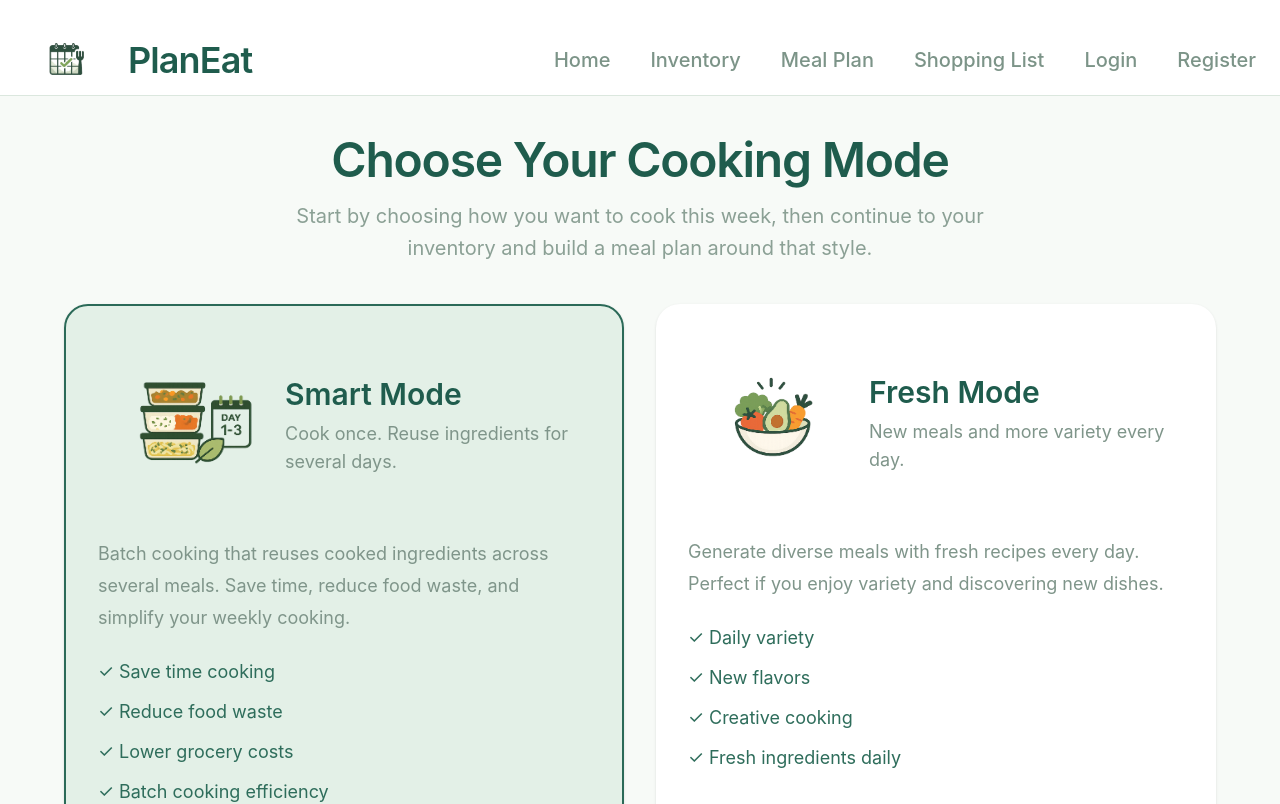
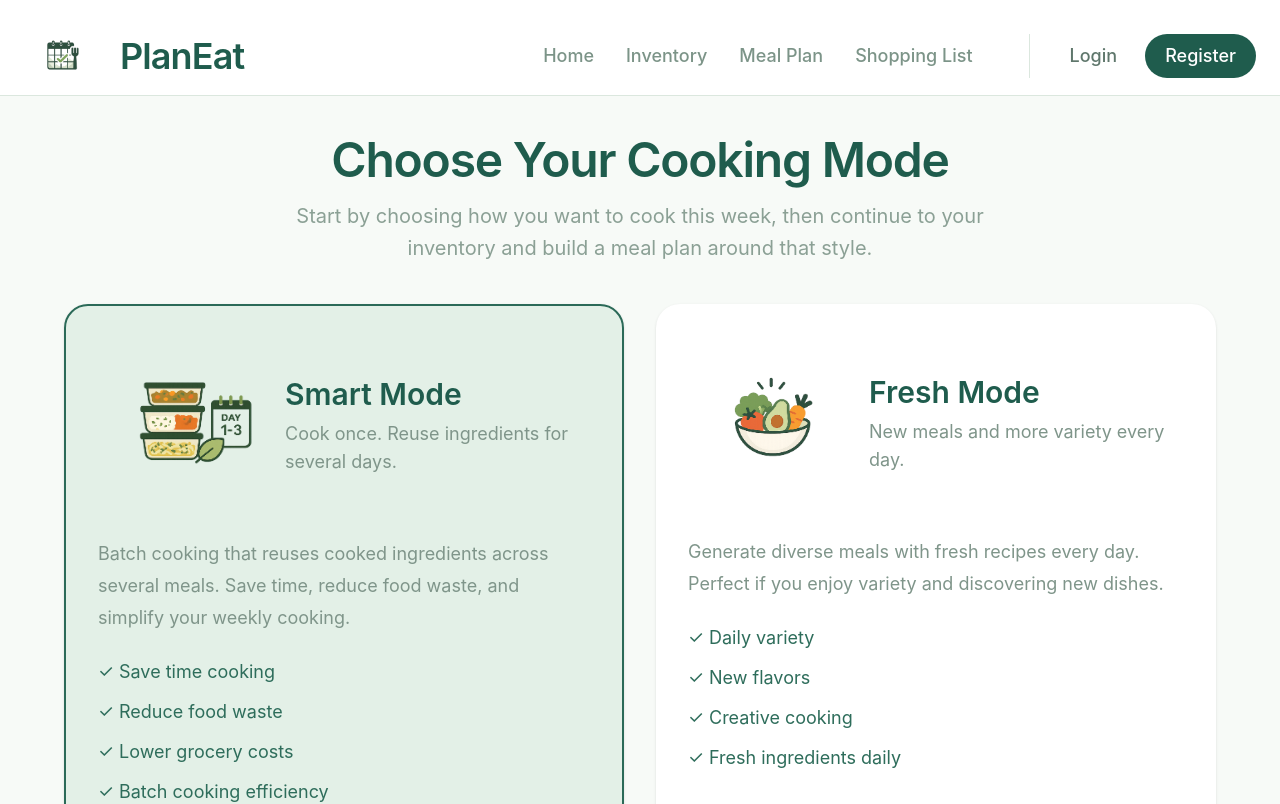
Before and after one commit to TatevikTadevosyan86/PlanEat, a React app in the folder frontend/: page / in a window 1280 px wide. Shown: the top 804 px of the page. Built offline with nearby package versions, Linux system fonts and the light colour scheme; no server answers; the HTML template or start-up script is replaced by a standard one.

Commit message:
Improve navbar layout and auth button styling

```diff
--- a/frontend/src/components/Layout.jsx
+++ b/frontend/src/components/Layout.jsx
@@ -12,14 +12,15 @@ function Layout({ children, user, handleLogout }) {
               <img
                 src={logo}
                 alt="PlanEat logo"
-                className="h-22 w-22 object-contain"
+                className="h-20 w-20 object-contain"
               />
               <span className="text-4xl font-semibold tracking-tight text-[#1f5c4d]">
                 PlanEat
               </span>
             </div>
 
-            <nav className="hidden items-center gap-10 text-xl font-medium text-[#7c9488] md:flex">
+            <nav className="hidden items-center text-lg font-medium text-[#7c9488] md:flex">
+  <div className="flex items-center gap-8">
               <Link to="/" className="hover:text-[#1f5c4d]">Home</Link>
               <Link to="/inventory" className="hover:text-[#1f5c4d]">Inventory</Link>
               <Link to="/meal-plan" className="hover:text-[#1f5c4d]">Meal Plan</Link>
@@ -36,15 +37,23 @@ function Layout({ children, user, handleLogout }) {
       </button>
     </>
   ) : (
-    <>
-      <Link to="/login" className="hover:text-[#1f5c4d]">
-        Login
-      </Link>
-      <Link to="/register" className="hover:text-[#1f5c4d]">
-        Register
-      </Link>
-    </>
-  )}
+
+    <div className="ml-6 flex items-center gap-3 border-l border-[#dbe7de] pl-6">
+  <Link
+    to="/login"
+    className="px-4 py-2 text-[#5f776c] transition hover:text-[#1f5c4d]"
+  >
+    Login
+  </Link>
+
+  <Link
+    to="/register"
+    className="rounded-full bg-[#1f5c4d] px-5 py-2 text-white transition hover:bg-[#17463b]"
+  >
+    Register
+  </Link>
+</div>
+  )}    </div>
             </nav>
           </div>
         </header>
```
